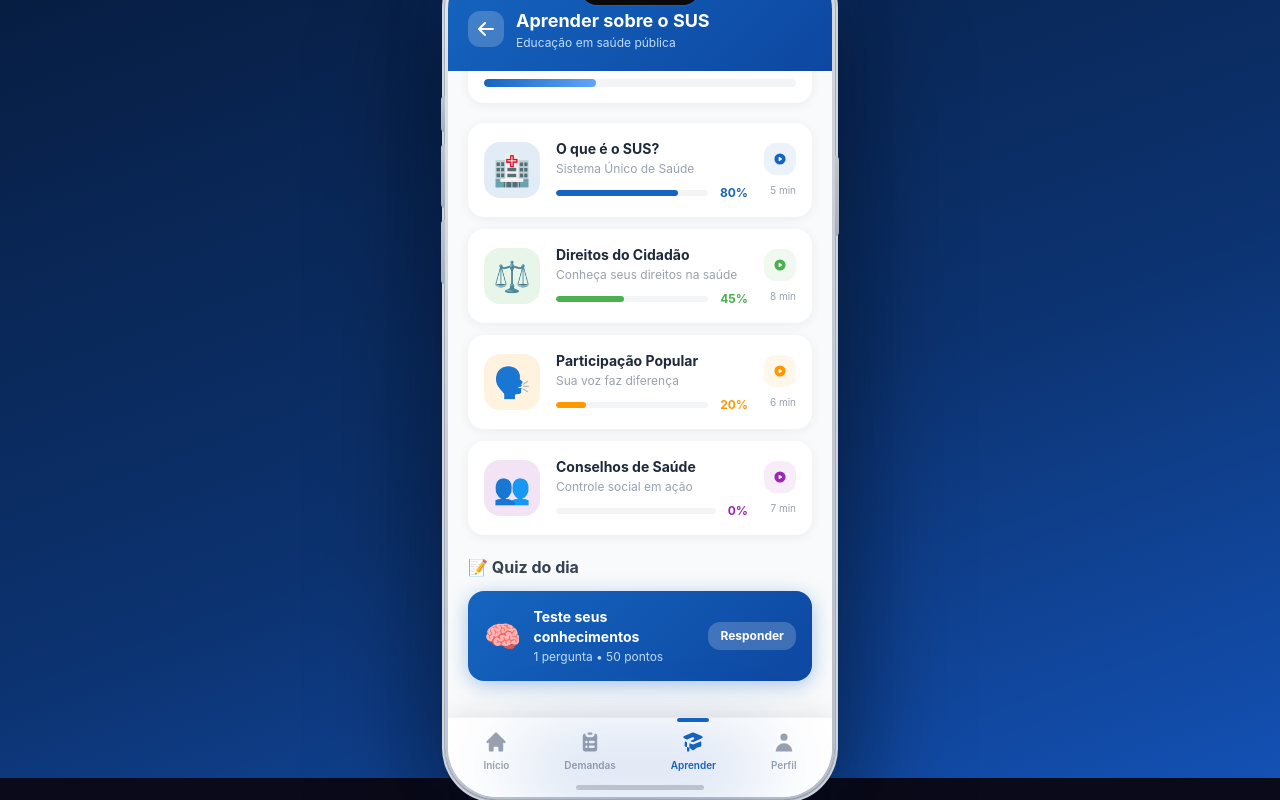
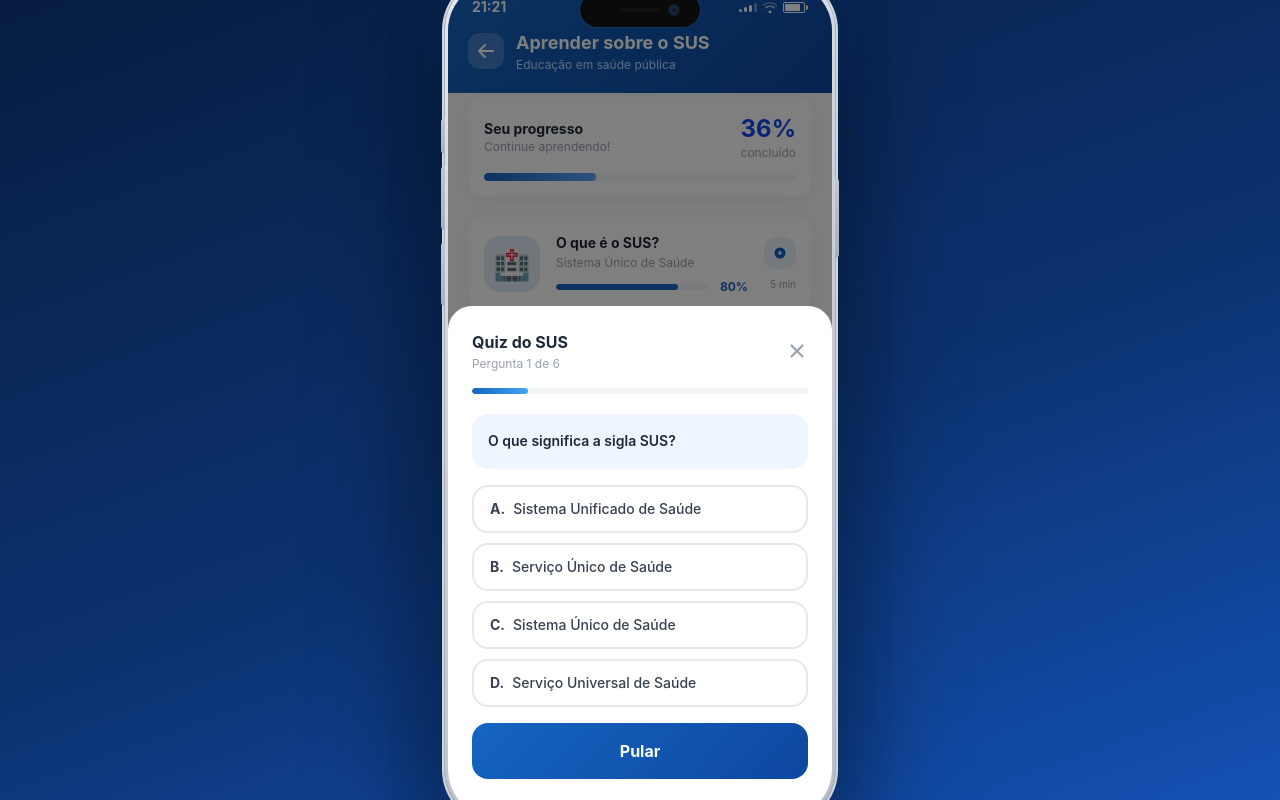
Before and after one commit to GuguPx/App_facul, a React (Vite) app: page /aprender in a window 1280 px wide. Both pictures are taken after a click on the element 640 px from the left and 709 px from the top of the page. Built offline with nearby package versions, Linux system fonts and the light colour scheme.

Commit message:
refactor AprenderScreen to implement quiz functionality with multiple questions and scoring system

```diff
--- a/src/data/mockData.ts
+++ b/src/data/mockData.ts
@@ -140,12 +140,76 @@
   },
 ];
 
-export const mockQuiz = {
-  pergunta: 'O SUS foi criado em qual ano?',
-  opcoes: ['1980', '1985', '1988', '1990'],
-  correta: 2,
-  explicacao: 'O Sistema Único de Saúde foi criado pela Constituição Federal de 1988, no artigo 196.',
-};
+export const mockQuizzes = [
+  {
+    id: 1,
+    pergunta: 'O que significa a sigla SUS?',
+    opcoes: [
+      'Sistema Unificado de Saúde',
+      'Serviço Único de Saúde',
+      'Sistema Único de Saúde',
+      'Serviço Universal de Saúde',
+    ],
+    correta: 2,
+    explicacao: 'SUS significa Sistema Único de Saúde, garantido pela Constituição Federal de 1988.',
+    bonus: false,
+  },
+  {
+    id: 2,
+    pergunta: 'Qual destes é um princípio do SUS?',
+    opcoes: [
+      'Atendimento apenas para pessoas com carteira assinada',
+      'Universalidade',
+      'Atendimento somente em hospitais públicos',
+      'Cobrança de taxa para consultas',
+    ],
+    correta: 1,
+    explicacao: 'A Universalidade garante que todo cidadão tem direito ao atendimento no SUS, sem discriminação.',
+    bonus: false,
+  },
+  {
+    id: 3,
+    pergunta: 'Qual é a principal função das vacinas?',
+    opcoes: [
+      'Curar doenças já instaladas',
+      'Aumentar a força física',
+      'Prevenir doenças e estimular a imunidade',
+      'Substituir medicamentos',
+    ],
+    correta: 2,
+    explicacao: 'As vacinas ensinam o sistema imunológico a reconhecer e combater patógenos antes de causar doença.',
+    bonus: false,
+  },
+  {
+    id: 4,
+    pergunta: 'Qual profissional de saúde é responsável por diagnosticar e tratar doenças?',
+    opcoes: ['Nutricionista', 'Enfermeiro', 'Fisioterapeuta', 'Médico'],
+    correta: 3,
+    explicacao: 'O médico é o profissional habilitado para diagnosticar doenças e prescrever tratamentos.',
+    bonus: false,
+  },
+  {
+    id: 5,
+    pergunta: 'Qual hábito ajuda a manter uma boa saúde?',
+    opcoes: [
+      'Dormir poucas horas por dia',
+      'Consumir apenas alimentos industrializados',
+      'Praticar atividade física regularmente',
+      'Evitar beber água',
+    ],
+    correta: 2,
+    explicacao: 'A prática regular de atividade física melhora a saúde cardiovascular, mental e a imunidade.',
+    bonus: false,
+  },
+  {
+    id: 6,
+    pergunta: 'Em qual ano o SUS foi criado pela Constituição Federal?',
+    opcoes: ['1985', '1988', '1990', '1992'],
+    correta: 1,
+    explicacao: 'O SUS foi criado pela Constituição Federal de 1988, nos artigos 196 a 200, entrando em vigor com a Lei 8.080/1990.',
+    bonus: true,
+  },
+];
 
 export const mockEnquetes = [
   {
--- a/src/screens/AprenderScreen.tsx
+++ b/src/screens/AprenderScreen.tsx
@@ -4,24 +4,50 @@
 import { HiArrowLeft, HiPlay, HiCheckCircle, HiX } from 'react-icons/hi';
 import StatusBar from '../components/StatusBar';
 import BottomNav from '../components/BottomNav';
-import { mockConteudos, mockQuiz } from '../data/mockData';
+import { mockConteudos, mockQuizzes } from '../data/mockData';
 
 export default function AprenderScreen() {
   const navigate = useNavigate();
   const [selected, setSelected] = useState<number | null>(null);
   const [quizVisible, setQuizVisible] = useState(false);
-  const [quizAnswer, setQuizAnswer] = useState<number | null>(null);
-  const [quizDone, setQuizDone] = useState(false);
+  const [currentQuestion, setCurrentQuestion] = useState(0);
+  const [selectedAnswer, setSelectedAnswer] = useState<number | null>(null);
+  const [answered, setAnswered] = useState(false);
+  const [score, setScore] = useState(0);
+  const [quizFinished, setQuizFinished] = useState(false);
   const [progresso, setProgresso] = useState<Record<number, number>>({
     1: 80, 2: 45, 3: 20, 4: 0,
   });
 
   const detail = mockConteudos.find((c) => c.id === selected);
+  const currentQ = mockQuizzes[currentQuestion];
+  const isLast = currentQuestion === mockQuizzes.length - 1;
+  const pontosGanhos = score * 50;
 
   const handleAnswer = (i: number) => {
-    if (quizDone) return;
-    setQuizAnswer(i);
-    setQuizDone(true);
+    if (answered) return;
+    setSelectedAnswer(i);
+    setAnswered(true);
+    if (i === currentQ.correta) setScore((s) => s + 1);
+  };
+
+  const handleNext = () => {
+    if (!isLast) {
+      setCurrentQuestion((q) => q + 1);
+      setSelectedAnswer(null);
+      setAnswered(false);
+    } else {
+      setQuizFinished(true);
+    }
+  };
+
+  const handleCloseQuiz = () => {
+    setQuizVisible(false);
+    setCurrentQuestion(0);
+    setSelectedAnswer(null);
+    setAnswered(false);
+    setScore(0);
+    setQuizFinished(false);
   };
 
   return (
@@ -129,7 +155,7 @@
                 <span className="text-3xl">🧠</span>
                 <div>
                   <div className="text-white font-bold text-sm">Teste seus conhecimentos</div>
-                  <div className="text-blue-200 text-xs mt-0.5">1 pergunta • 50 pontos</div>
+                  <div className="text-blue-200 text-xs mt-0.5">6 perguntas • até 300 pontos</div>
                 </div>
                 <div className="ml-auto bg-white/20 rounded-xl px-3 py-1.5 text-white text-xs font-bold">
                   Responder
@@ -230,36 +256,111 @@
             style={{ background: 'rgba(0,0,0,0.5)' }}
           >
             <motion.div
+              key={quizFinished ? 'finished' : currentQuestion}
               initial={{ y: '100%' }}
               animate={{ y: 0 }}
               exit={{ y: '100%' }}
               transition={{ type: 'spring', damping: 28 }}
-              className="bg-white rounded-t-3xl w-full p-6 pb-10"
+              className="bg-white rounded-t-3xl w-full p-6 pb-10 max-h-[90%] overflow-y-auto no-scrollbar"
             >
-              <div className="flex items-center justify-between mb-5">
+              {quizFinished ? (
+                /* ── Tela de resultado final ── */
+                <div className="flex flex-col items-center text-center gap-4 py-2">
+                  <div className="text-5xl">{score >= 5 ? '🏆' : score >= 3 ? '🎯' : '📚'}</div>
                   <div>
-                  <div className="text-gray-800 font-bold text-lg">Quiz do SUS</div>
-                  <div className="text-gray-400 text-sm">Pergunta 1 de 1</div>
+                    <div className="text-gray-800 font-bold text-xl">
+                      {score >= 5 ? 'Excelente!' : score >= 3 ? 'Bom trabalho!' : 'Continue estudando!'}
                     </div>
-                <button onClick={() => { setQuizVisible(false); setQuizAnswer(null); setQuizDone(false); }}>
-                  <HiX size={24} className="text-gray-400" />
+                    <div className="text-gray-500 text-sm mt-1">
+                      Você acertou <span className="font-bold text-blue-700">{score}</span> de{' '}
+                      <span className="font-bold">{mockQuizzes.length}</span> perguntas
+                    </div>
+                  </div>
+
+                  {/* Score circle */}
+                  <div className="w-24 h-24 rounded-full flex items-center justify-center"
+                    style={{ background: 'linear-gradient(135deg, #1565C0, #0D47A1)' }}>
+                    <div>
+                      <div className="text-white font-bold text-2xl leading-none">{score}/{mockQuizzes.length}</div>
+                      <div className="text-blue-200 text-[10px] text-center">acertos</div>
+                    </div>
+                  </div>
+
+                  {/* Points earned */}
+                  <div className="bg-blue-50 rounded-2xl px-6 py-3 w-full">
+                    <div className="text-blue-800 font-bold text-lg">+{pontosGanhos} pontos</div>
+                    <div className="text-blue-500 text-xs">adicionados ao seu perfil</div>
+                  </div>
+
+                  {/* Per-question summary */}
+                  <div className="w-full space-y-1.5">
+                    {mockQuizzes.map((q, i) => (
+                      <div key={q.id} className="flex items-center gap-2 text-left">
+                        <div className={`w-5 h-5 rounded-full flex items-center justify-center flex-shrink-0 text-[11px] font-bold
+                          ${i < currentQuestion || quizFinished ? 'bg-green-100' : 'bg-gray-100'}`}>
+                          {q.bonus ? '⭐' : i + 1}
+                        </div>
+                        <span className="text-gray-500 text-xs flex-1 truncate">{q.pergunta}</span>
+                      </div>
+                    ))}
+                  </div>
+
+                  <motion.button whileTap={{ scale: 0.97 }} onClick={handleCloseQuiz}
+                    className="w-full py-4 rounded-2xl font-bold text-white mt-2"
+                    style={{ background: 'linear-gradient(135deg, #1565C0, #0D47A1)' }}>
+                    Concluir
+                  </motion.button>
+                </div>
+              ) : (
+                /* ── Tela de pergunta ── */
+                <>
+                  {/* Header */}
+                  <div className="flex items-center justify-between mb-4">
+                    <div>
+                      <div className="flex items-center gap-2">
+                        <div className="text-gray-800 font-bold text-base">Quiz do SUS</div>
+                        {currentQ.bonus && (
+                          <span className="text-[10px] font-bold bg-yellow-100 text-yellow-700 px-2 py-0.5 rounded-full">
+                            ⭐ Bônus
+                          </span>
+                        )}
+                      </div>
+                      <div className="text-gray-400 text-xs mt-0.5">
+                        Pergunta {currentQuestion + 1} de {mockQuizzes.length}
+                      </div>
+                    </div>
+                    <button onClick={handleCloseQuiz}>
+                      <HiX size={22} className="text-gray-400" />
                     </button>
                   </div>
 
-              <div className="bg-blue-50 rounded-2xl p-4 mb-5">
-                <p className="text-gray-800 font-semibold text-base">{mockQuiz.pergunta}</p>
+                  {/* Progress bar */}
+                  <div className="h-1.5 bg-gray-100 rounded-full overflow-hidden mb-5">
+                    <motion.div
+                      className="h-full rounded-full"
+                      style={{ background: 'linear-gradient(90deg, #1565C0, #42A5F5)' }}
+                      initial={{ width: `${(currentQuestion / mockQuizzes.length) * 100}%` }}
+                      animate={{ width: `${((currentQuestion + 1) / mockQuizzes.length) * 100}%` }}
+                      transition={{ duration: 0.4 }}
+                    />
                   </div>
 
-              <div className="space-y-3 mb-5">
-                {mockQuiz.opcoes.map((op, i) => {
-                  const isCorrect = i === mockQuiz.correta;
-                  const isSelected = quizAnswer === i;
+                  {/* Question */}
+                  <div className="bg-blue-50 rounded-2xl p-4 mb-4">
+                    <p className="text-gray-800 font-semibold text-sm leading-relaxed">{currentQ.pergunta}</p>
+                  </div>
+
+                  {/* Options */}
+                  <div className="space-y-2.5 mb-4">
+                    {currentQ.opcoes.map((op, i) => {
+                      const isCorrect = i === currentQ.correta;
+                      const isSelected = selectedAnswer === i;
                       let bg = 'white';
                       let border = '#E5E7EB';
                       let textColor = '#374151';
-                  if (quizDone) {
+                      if (answered) {
                         if (isCorrect) { bg = '#DCFCE7'; border = '#22C55E'; textColor = '#16A34A'; }
-                    else if (isSelected && !isCorrect) { bg = '#FEE2E2'; border = '#EF4444'; textColor = '#DC2626'; }
+                        else if (isSelected) { bg = '#FEE2E2'; border = '#EF4444'; textColor = '#DC2626'; }
                       } else if (isSelected) {
                         bg = '#EFF6FF'; border = '#1565C0'; textColor = '#1565C0';
                       }
@@ -268,30 +369,37 @@
                           onClick={() => handleAnswer(i)}
                           className="w-full text-left px-4 py-3 rounded-2xl border-2 font-medium text-sm transition-all"
                           style={{ background: bg, borderColor: border, color: textColor }}>
-                      <span className="font-bold mr-2">{['A', 'B', 'C', 'D'][i]}.</span> {op}
+                          <span className="font-bold mr-2">{['A', 'B', 'C', 'D'][i]}.</span>{op}
                         </motion.button>
                       );
                     })}
                   </div>
 
+                  {/* Feedback */}
                   <AnimatePresence>
-                {quizDone && (
-                  <motion.div initial={{ opacity: 0, y: 10 }} animate={{ opacity: 1, y: 0 }}
-                    className={`rounded-2xl p-4 mb-4 ${quizAnswer === mockQuiz.correta ? 'bg-green-50' : 'bg-red-50'}`}>
-                    <div className="font-bold text-sm mb-1"
-                      style={{ color: quizAnswer === mockQuiz.correta ? '#16A34A' : '#DC2626' }}>
-                      {quizAnswer === mockQuiz.correta ? '🎉 Correto! +50 pontos' : '❌ Incorreto'}
+                    {answered && (
+                      <motion.div initial={{ opacity: 0, y: 8 }} animate={{ opacity: 1, y: 0 }}
+                        className={`rounded-2xl p-3 mb-4 ${selectedAnswer === currentQ.correta ? 'bg-green-50' : 'bg-red-50'}`}>
+                        <div className="font-bold text-sm mb-0.5"
+                          style={{ color: selectedAnswer === currentQ.correta ? '#16A34A' : '#DC2626' }}>
+                          {selectedAnswer === currentQ.correta ? '🎉 Correto! +50 pontos' : '❌ Incorreto'}
                         </div>
-                    <div className="text-gray-600 text-xs">{mockQuiz.explicacao}</div>
+                        <div className="text-gray-500 text-xs leading-relaxed">{currentQ.explicacao}</div>
                       </motion.div>
                     )}
                   </AnimatePresence>
 
-              <button onClick={() => { setQuizVisible(false); setQuizAnswer(null); setQuizDone(false); }}
+                  {/* Action button */}
+                  <motion.button whileTap={{ scale: 0.97 }}
+                    onClick={answered ? handleNext : handleCloseQuiz}
                     className="w-full py-4 rounded-2xl font-bold text-white"
                     style={{ background: 'linear-gradient(135deg, #1565C0, #0D47A1)' }}>
-                {quizDone ? 'Concluir' : 'Pular'}
-              </button>
+                    {answered
+                      ? isLast ? 'Ver resultado' : 'Próxima pergunta'
+                      : 'Pular'}
+                  </motion.button>
+                </>
+              )}
             </motion.div>
           </motion.div>
         )}
```
Lines whose indentation alone changed are shown as unchanged.
